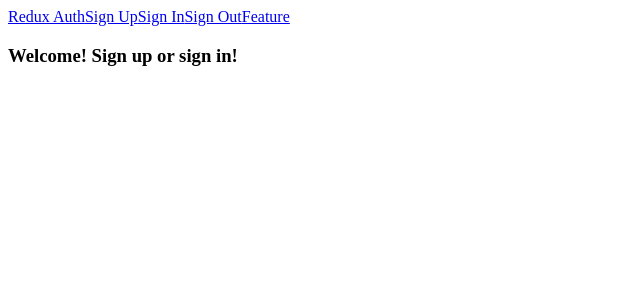
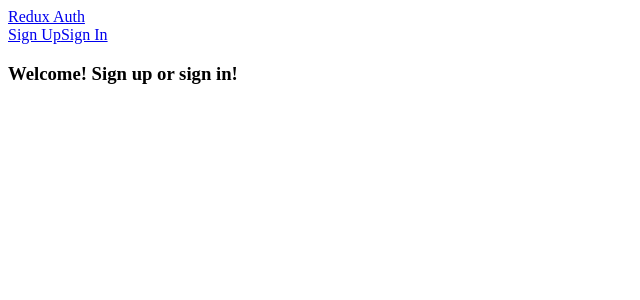
Before and after one commit to andreyohiienko/client-authentication, a React (Create React App) app: page / in a window 1280 px wide. Shown: the top 300 px of the page, without its empty margins (0-640 px from the left). Built offline with nearby package versions, Linux system fonts and the light colour scheme.

Commit message:
Updating the Header

```diff
--- a/src/components/Header.js
+++ b/src/components/Header.js
@@ -1,18 +1,38 @@
 import React, { Component } from 'react'
 import { Link } from 'react-router-dom'
+import { connect } from 'react-redux'
 
 class Header extends Component {
+  renderLinks() {
+    if (this.props.authenticated) {
+      return (
+        <div>
+          <Link to="/signout">Sign Out</Link>
+          <Link to="/feature">Feature</Link>
+        </div>
+      )
+    } else {
+      return (
+        <div>
+          <Link to="/signup">Sign Up</Link>
+          <Link to="/signin">Sign In</Link>
+        </div>
+      )
+    }
+  }
+
   render() {
     return (
       <div>
         <Link to="/">Redux Auth</Link>
-        <Link to="/signup">Sign Up</Link>
-        <Link to="/signin">Sign In</Link>
-        <Link to="/signout">Sign Out</Link>
-        <Link to="/feature">Feature</Link>
+        {this.renderLinks()}
       </div>
     )
   }
 }
 
-export default Header
+function mapStateToProps(state) {
+  return { authenticated: state.auth.authenticated }
+}
+
+export default connect(mapStateToProps)(Header)
```
